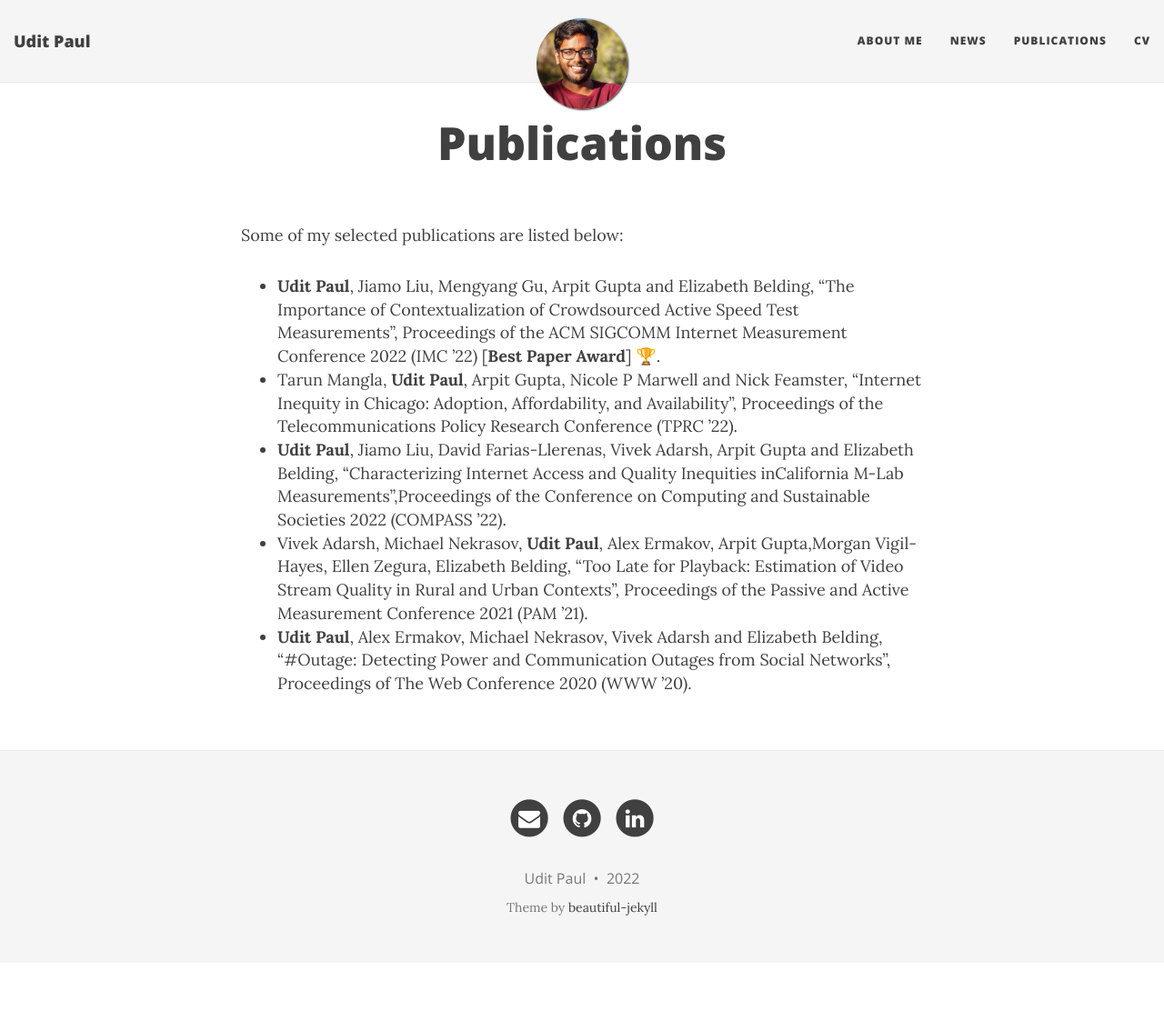
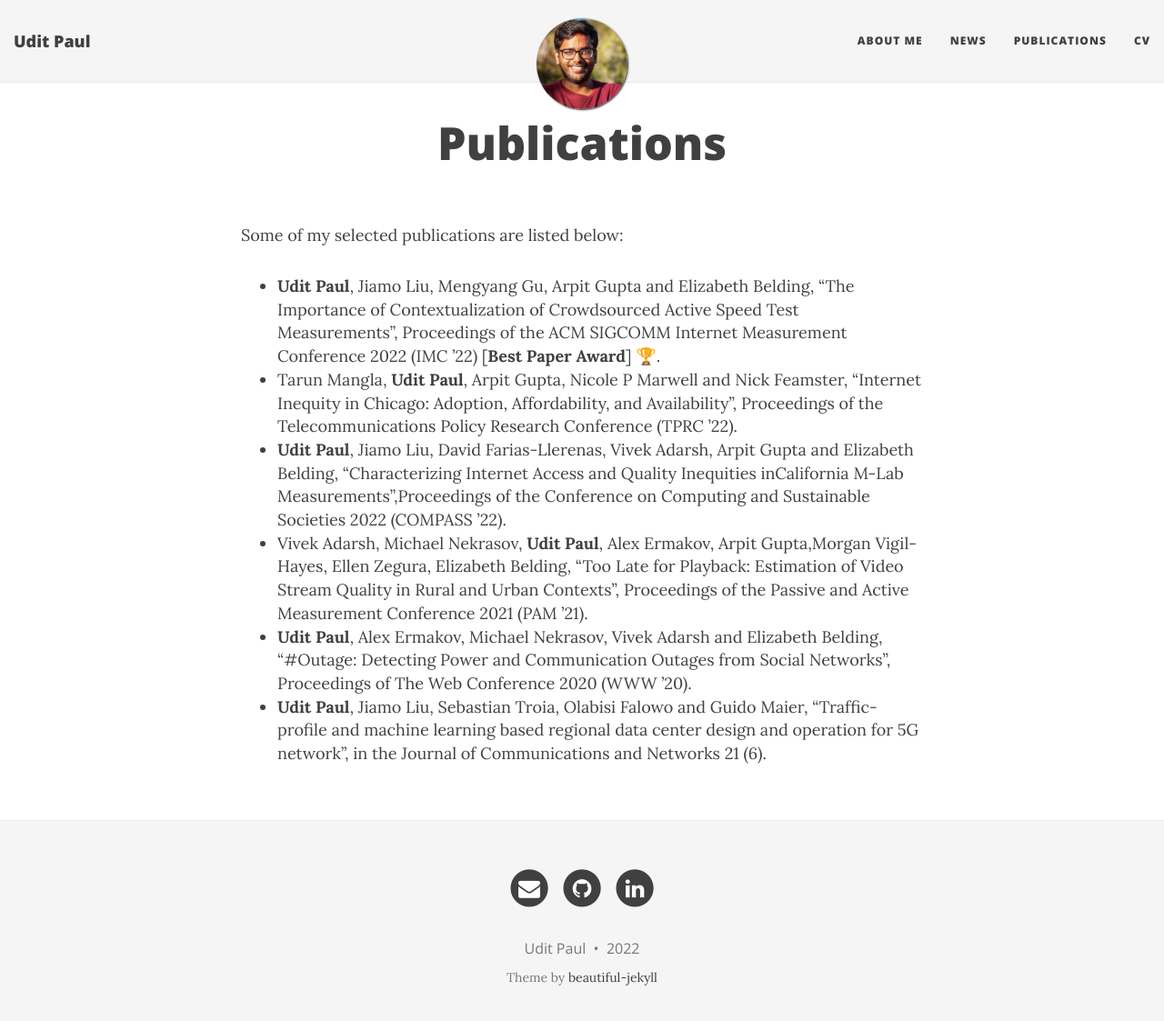
Before and after one commit to u-paul/u-paul.github.io, a Jekyll site: the page built from research.md, in a window 1280 px wide and 1136 px high. Shown: the top 1123 px of the window at 91% size. Built offline with Jekyll 4.4.1, drawn with Linux system fonts in a browser that asks for light colours; nearby versions of some CDN libraries.

Commit message:
added new pdf

```diff
--- a/research.md
+++ b/research.md
@@ -10,3 +10,4 @@ Some of my selected publications are listed below:
 - **Udit Paul**, Jiamo Liu, David Farias-Llerenas, Vivek Adarsh, Arpit Gupta and Elizabeth Belding, “Characterizing Internet Access and Quality Inequities inCalifornia M-Lab Measurements”,Proceedings of the Conference on Computing and Sustainable Societies 2022 (COMPASS ’22).
 - Vivek Adarsh, Michael Nekrasov, **Udit Paul**, Alex Ermakov, Arpit Gupta,Morgan Vigil-Hayes, Ellen Zegura, Elizabeth Belding, “Too Late for Playback: Estimation of Video Stream Quality in Rural and Urban Contexts”, Proceedings of the Passive and Active Measurement Conference 2021 (PAM ’21).
 - **Udit Paul**, Alex Ermakov, Michael Nekrasov, Vivek Adarsh and Elizabeth Belding, “#Outage: Detecting Power and Communication Outages from Social Networks”, Proceedings of The Web Conference 2020 (WWW ’20).
+- **Udit Paul**, Jiamo Liu, Sebastian Troia, Olabisi Falowo and Guido Maier, “Traffic-profile and machine learning based regional data center design and operation for 5G network”, in the  Journal of Communications and Networks 21 (6).
```
Also changed, not shown: 1 other file.
